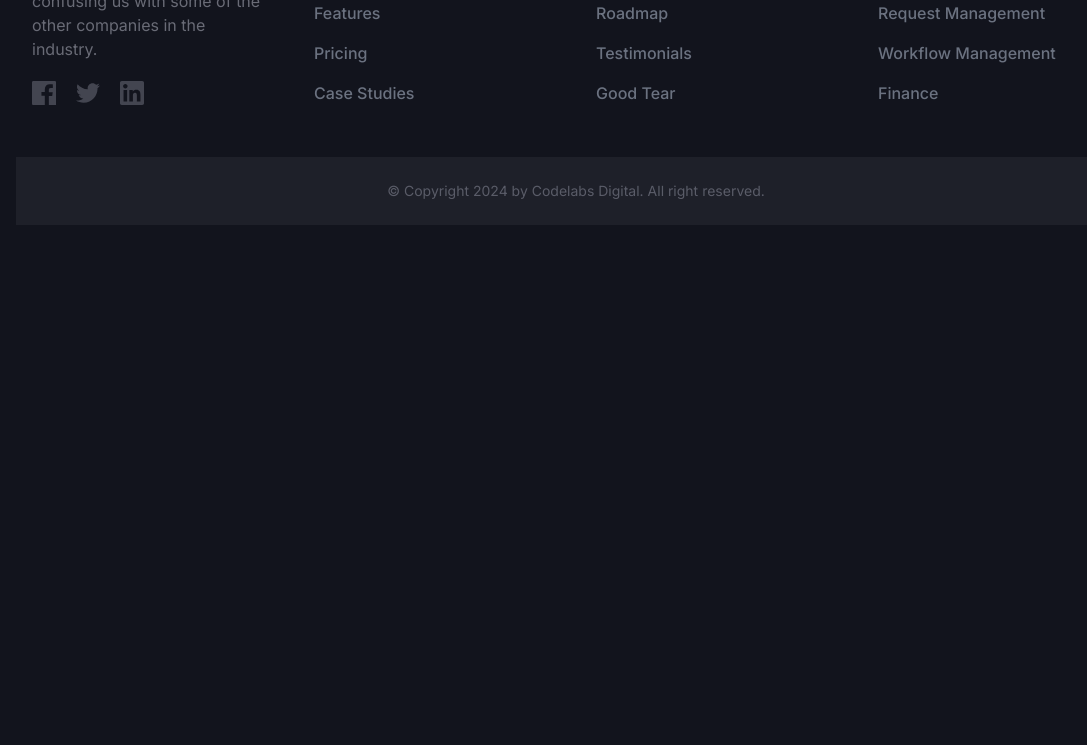
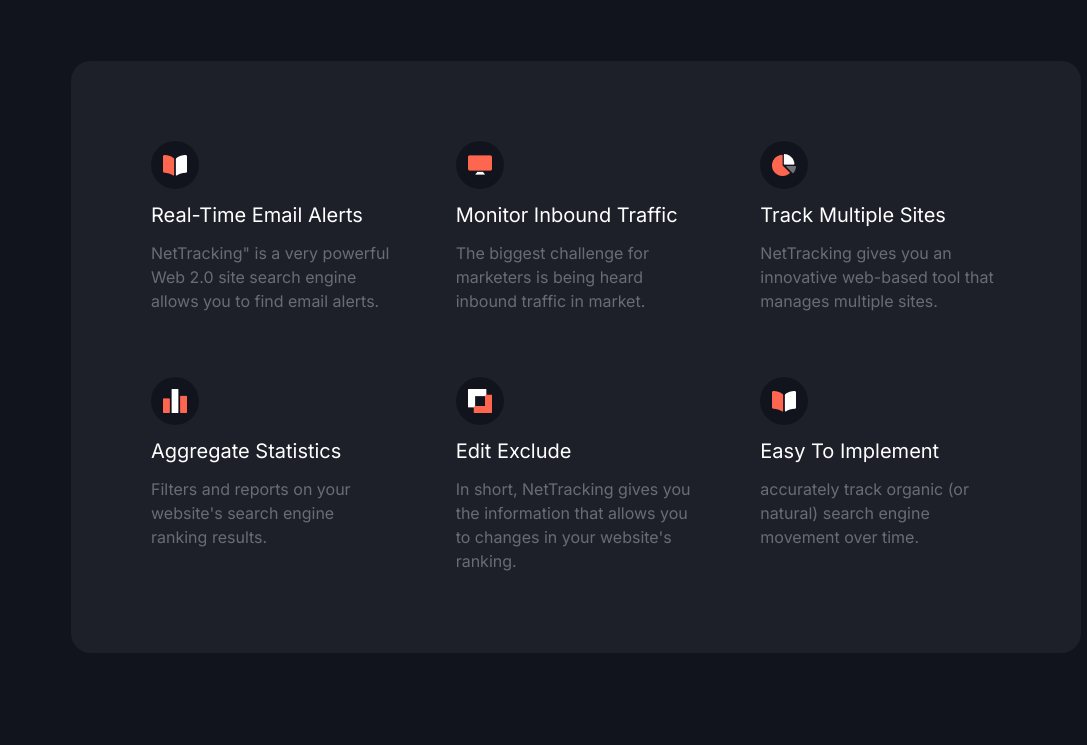
Before and after one commit to Faey2023/net-tracking, a website: page src/index.html in a window 1280 px wide. Shown: the part 419-1164 px from the top of the page, without its empty margins (64-1151 px from the left). Before the commit the page ends 800 px from the top, so only its background shows below. Drawn offline with nearby package versions, Linux system fonts and the light colour scheme; files that its build step writes are made by us from their sources.

Commit message:
added key features section

```diff
--- a/package.json
+++ b/package.json
@@ -2,5 +2,7 @@
   "dependencies": {
     "tailwindcss": "^3.4.7"
   },
-  "build": "npx tailwindcss -i ./src/input.css -o ./src/output.css --watch"
+  "scripts": {
+    "build": "npx tailwindcss -i ./src/input.css -o ./src/output.css --watch"
+  }
 }
--- a/src/index.html
+++ b/src/index.html
@@ -54,6 +54,112 @@
         >
           Learn More
         </button>
+      </div>
+    </div>
+    <!-- features -->
+    <div>
+      <div
+        class="flex flex-col justify-center space-y-5 max-w-xl mx-auto text-center my-10"
+      >
+        <h1 class="text-2xl md:text-4xl text-primaryWhite font-bold">
+          Key Features
+        </h1>
+        <p class="text-[#87888D] text-lg md:text-xl">
+          NetTracking™ has quickly become the go-to content marketing solution
+          for over 600 clients around the world
+        </p>
+      </div>
+      <!-- main icon div -->
+      <div
+        class="bg-[#1E2029] px-5 py-10 md:px-20 md:py-20 mx-3 md:mx-[135px] my-16 grid grid-cols-2 md:grid-cols-3 gap-5 md:gap-16 rounded-[20px]"
+      >
+        <!-- icon div 1  -->
+        <div class="w-auto md:w-60 space-y-3">
+          <div
+            class="rounded-full bg-primaryBlack w-12 h-12 flex justify-center items-center"
+          >
+            <img src="/assets/icon (1).png" alt="" />
+          </div>
+          <h4 class="text-primaryWhite text-base md:text-xl">
+            Real-Time Email Alerts
+          </h4>
+          <p class="text-primaryGray text-xs md:text-base">
+            NetTracking" is a very powerful Web 2.0 site search engine allows
+            you to find email alerts.
+          </p>
+        </div>
+        <!-- icon div 2  -->
+        <div class="w-auto md:w-60 space-y-3">
+          <div
+            class="rounded-full bg-primaryBlack w-12 h-12 flex justify-center items-center"
+          >
+            <img src="/assets/icon (2).png" alt="" />
+          </div>
+          <h4 class="text-primaryWhite text-base md:text-xl">
+            Monitor Inbound Traffic
+          </h4>
+          <p class="text-primaryGray text-xs md:text-base">
+            The biggest challenge for marketers is being heard inbound traffic
+            in market.
+          </p>
+        </div>
+        <!-- icon div 3  -->
+        <div class="w-auto md:w-60 space-y-3">
+          <div
+            class="rounded-full bg-primaryBlack w-12 h-12 flex justify-center items-center"
+          >
+            <img src="/assets/icon.png" alt="" />
+          </div>
+          <h4 class="text-primaryWhite text-base md:text-xl">
+            Track Multiple Sites
+          </h4>
+          <p class="text-primaryGray text-xs md:text-base">
+            NetTracking gives you an innovative web-based tool that manages
+            multiple sites.
+          </p>
+        </div>
+        <!-- icon div 4  -->
+        <div class="w-auto md:w-60 space-y-3">
+          <div
+            class="rounded-full bg-primaryBlack w-12 h-12 flex justify-center items-center"
+          >
+            <img src="/assets/icon (3).png" alt="" />
+          </div>
+          <h4 class="text-primaryWhite text-base md:text-xl">
+            Aggregate Statistics
+          </h4>
+          <p class="text-primaryGray text-xs md:text-base">
+            Filters and reports on your website's search engine ranking results.
+          </p>
+        </div>
+        <!-- icon div 5  -->
+        <div class="w-auto md:w-60 space-y-3">
+          <div
+            class="rounded-full bg-primaryBlack w-12 h-12 flex justify-center items-center"
+          >
+            <img src="/assets/icon (4).png" alt="" />
+          </div>
+          <h4 class="text-primaryWhite text-base md:text-xl">Edit Exclude</h4>
+          <p class="text-primaryGray text-xs md:text-base">
+            In short, NetTracking gives you the information that allows you to
+            changes in your website's ranking.
+          </p>
+        </div>
+        <!-- icon div 6  -->
+        <div class="w-auto md:w-60 space-y-3">
+          <div
+            class="rounded-full bg-primaryBlack w-12 h-12 flex justify-center items-center"
+          >
+            <img src="/assets/icon (1).png" alt="" />
+          </div>
+          <h4 class="text-primaryWhite text-base md:text-xl">
+            Easy To Implement
+          </h4>
+          <p class="text-primaryGray text-xs md:text-base">
+            accurately track organic (or natural) search engine movement over
+            time.
+          </p>
+        </div>
       </div>
     </div>
     <!-- footer -->
```
Also changed, not shown: src/output.css.
